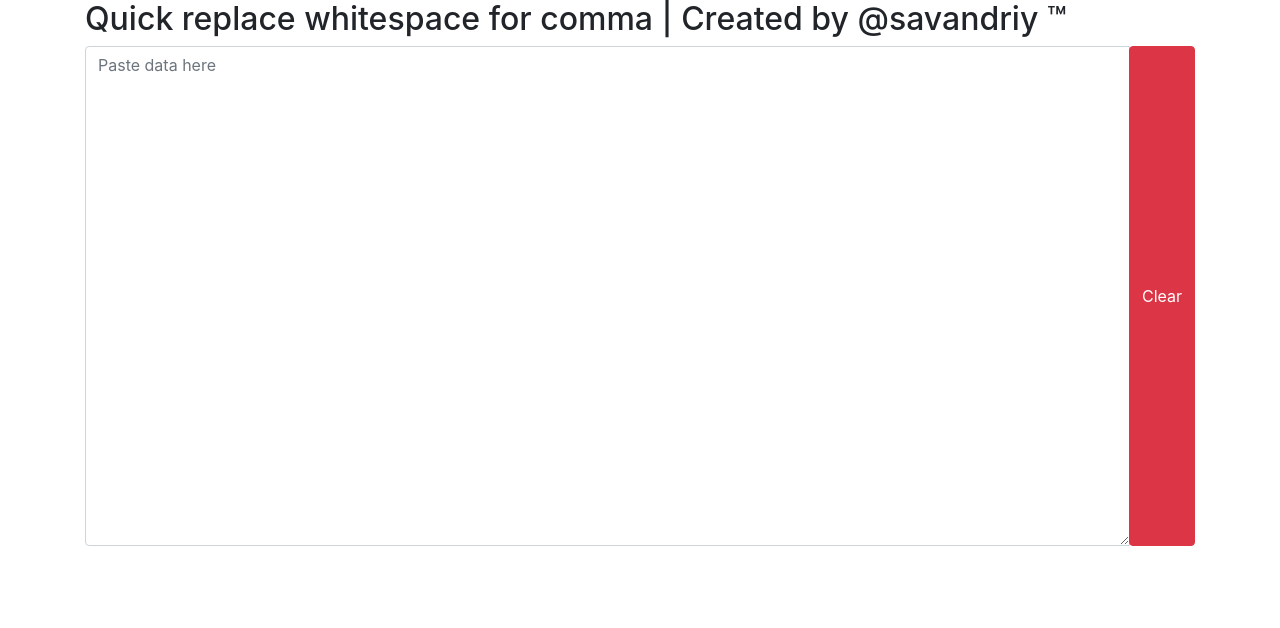
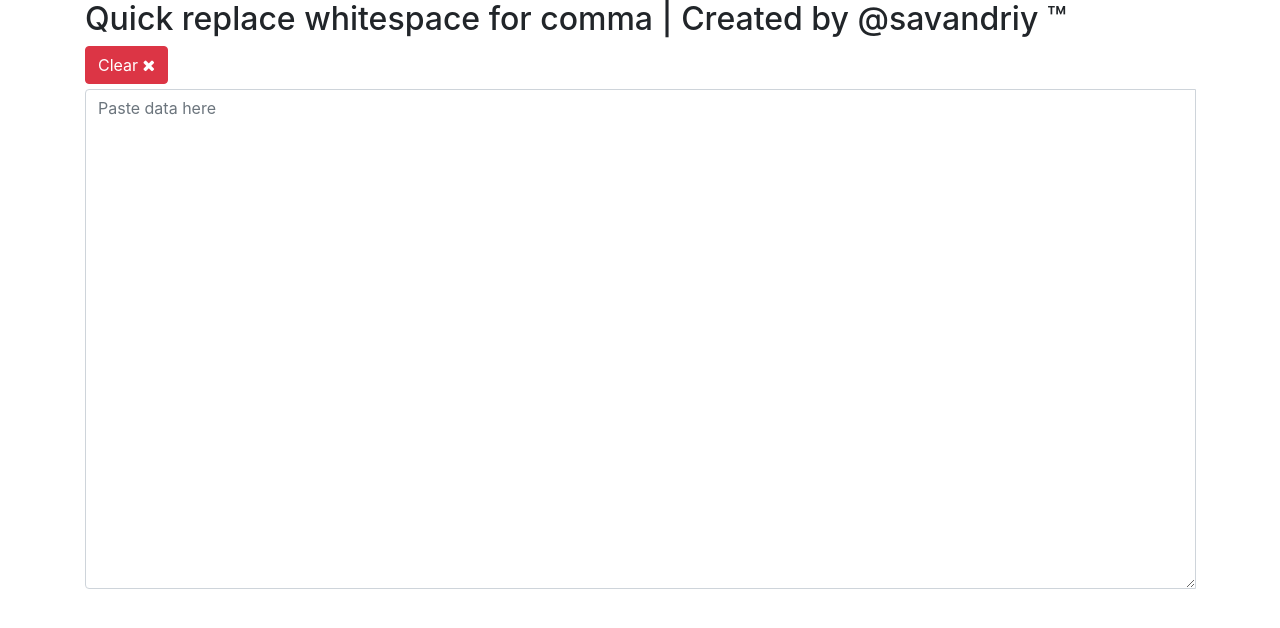
Before and after one commit to savandriy/replace-whitespace-for-comma-app, a plain HTML site: page index.html in a window 1280 px wide. Drawn offline with nearby package versions, Linux system fonts and the light colour scheme.

Commit message:
better location for clear

```diff
--- a/index.html
+++ b/index.html
@@ -10,6 +10,7 @@
     <script src="https://stackpath.bootstrapcdn.com/bootstrap/4.4.1/js/bootstrap.min.js"
             integrity="sha384-wfSDF2E50Y2D1uUdj0O3uMBJnjuUD4Ih7YwaYd1iqfktj0Uod8GCExl3Og8ifwB6"
             crossorigin="anonymous"></script>
+    <link rel="stylesheet" href="https://cdnjs.cloudflare.com/ajax/libs/font-awesome/4.7.0/css/font-awesome.min.css">
 </head>
 <body>
 <script>
@@ -56,12 +57,14 @@
 <div class="container">
     <h2>Quick replace whitespace for comma | Created by @savandriy &trade;</h2>
 
+    <div class="btn-group" style="margin-bottom: 5px">
+        <button type="button" class="btn btn-danger" onclick="clearInputs()">Clear <i class="fa fa-times"></i></button>
+    </div>
     <div class="input-group">
         <textarea id="textarea-input" class="form-control" placeholder="Paste data here"
                   style="min-height: 500px" oninput="replaceWhitespaceWithCommas()"></textarea>
         <div class="input-group-append">
             <div class="btn-group-vertical">
-                <button class="btn btn-danger" type="button" onclick="clearInputs()">Clear</button>
             </div>
         </div>
     </div>
```
